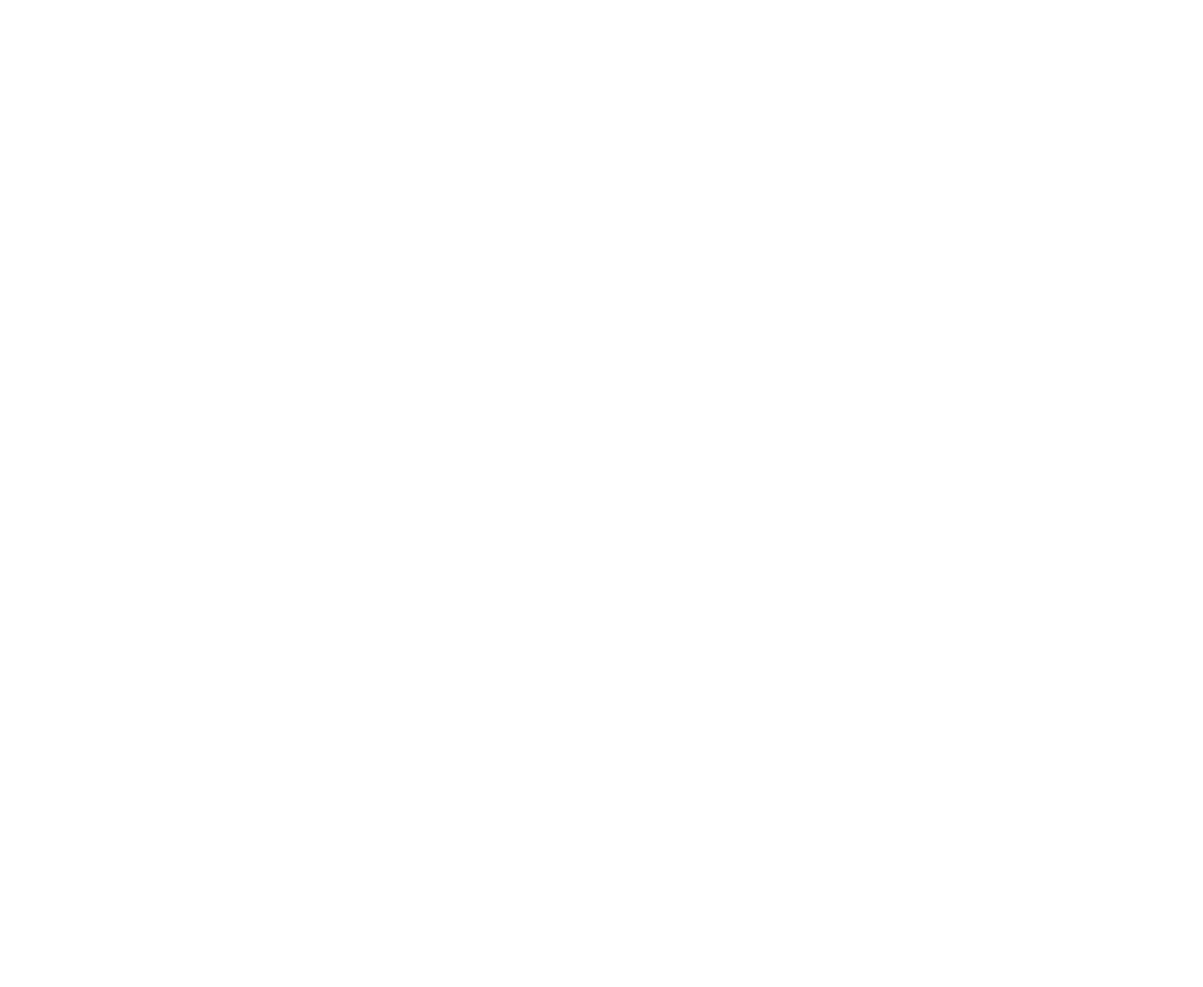
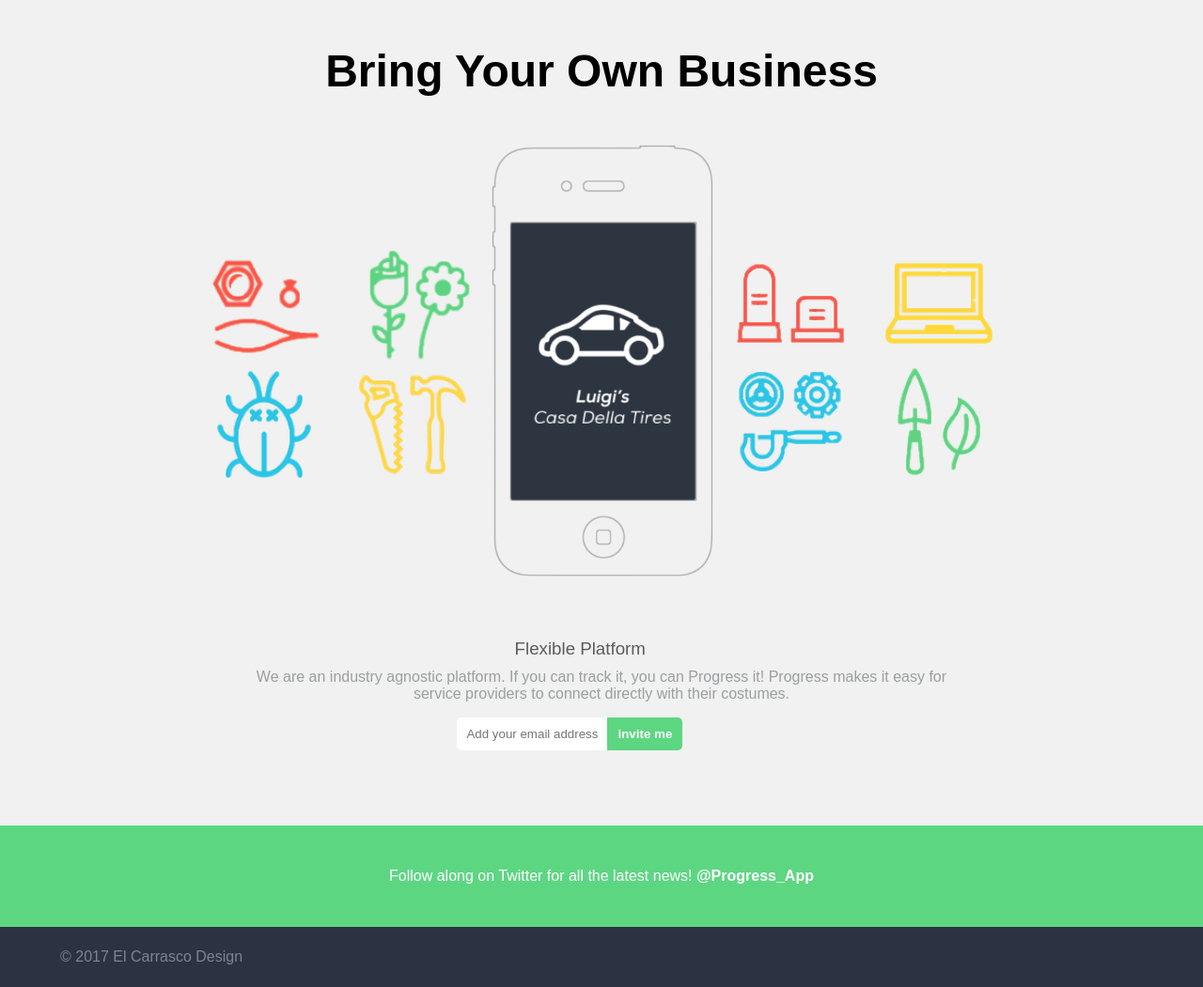
Before and after one commit to codexp-front-p4ga/progress, a plain HTML site: page index.html in a window 1280 px wide. Shown: the whole page at 94% size. Before the commit the page ends 800 px from the top, so only its background shows below. Drawn offline with Linux system fonts and the light colour scheme.

Commit message:
Merging section flexible, services and footer

```diff
--- a/components/flexible/flexible.css
+++ b/components/flexible/flexible.css
@@ -124,7 +124,7 @@
     }
 }
 
-@media screen and (min-width: 1024px) {
+@media screen and (min-width: 992px) {
     .flexible-platform__title{
         width: 16%;
         margin: 0 42%;
--- a/css/styles.css
+++ b/css/styles.css
@@ -0,0 +1,281 @@
+/*section services*/
+* {
+    box-sizing: border-box;
+    margin: 0;
+    font-family: sans-serif;
+}
+
+.services {
+    background-color: #f0f1f0;
+    padding-bottom: 3rem;
+}
+.services__title {
+    display: flex;
+    justify-content: center;
+}
+.services__title h1 {
+    align-self: center;
+    padding: 2rem 0;
+    max-width: 20rem;
+    font-size: 2rem;
+    text-align: center;
+}
+.services__content {
+    display: flex;
+    flex-direction: row;
+    justify-content: center;
+}
+.services__icon {
+    max-width: 4rem;
+    margin: 0 1rem;
+}
+.services__content__group__icons-1 {
+    display: flex;
+    flex-direction: column;
+    align-self: center;
+}
+.services__content__group__icons-2 {
+    display: flex;
+    flex-direction: column-reverse;
+}
+.services__content__phone {
+    align-self: center;
+}
+.services__content__phone img {
+    max-width: 8rem;
+}
+.services__content__group__icons-3 {
+    display: flex;
+    flex-direction: column-reverse;
+    align-self: center;
+}
+.services__content__group__icons-4 {
+    display: flex;
+    flex-direction: column;
+    align-self: center;
+}
+/*Flexible*/
+.flexible-platform {
+    font-family: Arial, Helvetica, sans-serif;
+    background-color: #f0f1f0;
+}
+.flexible-platform__title {
+    width: 50%;
+    margin: 0 auto;
+    padding: 10px;
+    font-weight: 400;
+    color: #5b5b5b;
+    display: flex;
+    flex-direction: row;
+}
+.flexible-platform__text {
+    width: 70%;
+    margin: 0 auto;
+    color: #9a9fa2;
+    text-align: center;
+    display: flex;
+    flex-direction: row;
+}
+.form {
+    width: 79%;
+    padding: 1rem;
+    margin: 0 auto;
+    display: flex;
+    flex-direction: row;
+}
+.form__input {
+    width: 150px;
+    padding: 5px;
+    border: none;
+    border-radius: 5px 0 0 5px;
+}
+.form__button {
+    width: 70px;
+    padding:5px;
+    background-color: #5dd682;
+    color: white;
+    font-weight: 600;
+    border: none;
+    border-radius: 0 5px 5px 0px;
+}
+.twitter {
+    font-weight: 500;
+    background-color:#5dd682;
+    color: white;
+}
+.twitter__text {
+    width: 72%;
+    margin: 0 14%;
+    padding: 15px;
+    text-align: center;
+}
+.twitter__link {
+    color:white;
+    text-decoration: none;
+    font-weight: bold;
+}
+/*Footer*/
+    .footer {
+        display: flex;
+        justify-content: center;
+        height: 4rem;
+        background-color: #2b3342;
+    }
+    .footer__text {
+        align-self: center;
+        color: #81838c;
+    }
+
+@media (min-width: 768px) {
+    /*section services*/
+    .services__title h1 {
+        max-width: 30rem;
+        font-size: 3rem;
+    }
+    .services__content {
+        justify-content: center;
+    }
+    .services__content__phone img {
+        max-width: 13rem;
+    }
+    .services__icon {
+        max-width: 6rem;
+    }
+    /*flexible*/
+    .flexible-platform__title {
+        width: 21%;
+        margin: 0 auto;
+        padding: 10px;
+        font-weight: 400;
+        color: #5b5b5b;
+    }
+    .flexible-platform__text {
+        width: 57%;
+        margin: 0 auto;
+        color: #9a9fa2;
+        text-align: center;
+        display: flex;
+        flex-direction: row;
+    }
+    .form {
+        width: 35%;
+        padding: 0.7rem;
+        margin: 2% auto;
+        display: flex;
+        flex-direction: row;
+    }
+    .form__input {
+        width: 160px;
+        padding: 10px;
+        border: none;
+        border-radius: 5px 0 0 5px;
+    }
+    .form__button {
+        width: 80px;
+        padding: 10px;
+        background-color: #5dd682;
+        color: white;
+        font-weight: 600;
+        border: none;
+        border-radius: 0 5px 5px 0px;
+    }
+    .twitter {
+        padding: 30px;
+        font-weight: 500;
+        background-color:#5dd682;
+        color: white;
+    }
+    /*Footer*/
+    .footer {
+        justify-content: flex-start;
+    }
+    .footer__text {
+        margin-left: 2rem;
+     }
+}
+
+@media (min-width: 992px) {
+    /*section services*/
+    .services__title h1 {
+        padding: 3rem 0;
+        max-width: 100%;
+    }
+    .services__icon {
+        max-width: 8rem;
+    }
+    .services__content__group{
+        align-self: center;
+    }
+    .services__content__group__icons-1 {
+        flex-direction: row;
+    }
+    .services__content__group__icons-2 {
+        flex-direction: row;
+    }
+    .services__content__phone img {
+        max-width: 15rem;
+    }
+    .services__content__group__icons-3 {
+        flex-direction: row;
+    }
+    .services__content__group__icons-4 {
+        flex-direction: row;
+    }
+    /*Flexible*/
+    .flexible-platform__title {
+        width: 16%;
+        margin: 0 42%;
+        padding: 10px;
+        font-weight: 400;
+        color: #5b5b5b;
+    }
+    .flexible-platform__text {
+        width: 59%;
+        margin: 0 20.5%;
+        color: #9a9fa2;
+        text-align: center;
+        display: flex;
+        flex-direction: row;
+        flex: content;
+    }
+     .form {
+        width: 26.5%;
+        padding: 1rem;
+        margin: 0 auto 5% auto;
+        display: flex;
+        flex-direction: row;
+    }
+    .footer__text {
+         margin-left: 4rem;
+    }
+}
+@media(min-width:2560px){
+    /*section Flexible*/
+    .flexible-platform__title {
+        width: 6.5%;
+        margin: 0 auto;
+        padding: 10px;
+        font-weight: 400;
+        color: #5b5b5b;
+    }
+    .flexible-platform__text {
+        width: 23.5%;
+        margin: 0 auto;
+        color: #9a9fa2;
+        text-align: center;
+        display: flex;
+        flex-direction: row;
+        flex: content;
+    }
+    .form {
+        width: 10.5%;
+        padding: 0.7rem;
+        margin: 1.5% auto;
+        display: flex;
+        flex-direction: row;
+    }
+    .footer__text {
+         margin-left: 6rem;
+     }
+
+}
--- a/index.html
+++ b/index.html
@@ -0,0 +1,61 @@
+<!DOCTYPE html>
+<html lang="pt-br">
+<head>
+    <meta charset="UTF-8">
+    <meta name="viewport" content="width=device-width, initial-scale=1.0">
+    <meta http-equiv="X-UA-Compatible" content="ie=edge">
+    <link rel="stylesheet" href="css/styles.css">
+    <title>Progress</title>
+</head>
+<body>
+    <section class="services">
+        <div class="services__title">
+            <h1>Bring Your Own Business</h1>
+        </div>
+        <div class="services__content">
+            <div class="services__content__group">
+                <div class="services__content__group__icons-1">
+                    <img class="services__icon" src="img/icon_pliers.png" alt="pliers">
+                    <img class="services__icon" src="img/icon_flower.png" alt="flower">
+                </div>
+                <div class="services__content__group__icons-2">
+                    <img class="services__icon" src="img/icon_bug.png" alt="bug">
+                    <img class="services__icon" src="img/icon_tools.png" alt="tools">
+                </div>
+            </div>
+                <div class="services__content__phone">
+                    <img src="img/phone.png" alt="mobile phone">
+                </div>
+            <div class="services__content__group">
+                <div class="services__content__group__icons-3">
+                    <img class="services__icon" src="img/icon_tombstone.png" alt="tombstone">
+                    <img class="services__icon" src="img/icon_notebook.png" alt="notebook">
+                </div>
+                <div class="services__content__group__icons-4">
+                    <img class="services__icon" src="img/icon_gear.png" alt="machine gear">
+                    <img class="services__icon" src="img/icon_leaf.png" alt="leaf">
+                </div>
+            </div>
+        </div>
+    </section>
+    <section class="flexible-platform">
+        <h3 class="flexible-platform__title">Flexible Platform</h3>
+        <p class="flexible-platform__text">
+            We are an industry agnostic platform. If you can track it, you can Progress it!
+            Progress makes it easy for service providers to connect directly with their costumes.
+        </p>
+        <form action="" class="form">
+            <input type="email" name="email" id="email" class="form__input" placeholder="Add your email address">
+            <button type="submit" class="form__button">invite me</button>
+        </form>
+        <div class="twitter">
+            <p class="twitter__text">
+                Follow along on Twitter for all the latest news! <a class="twitter__link" href="#">@Progress_App</a>
+            </p>
+        </div>
+    </section>
+    <footer class="footer">
+        <p class="footer__text">© 2017 El Carrasco Design</p>
+    </footer>
+</body>
+</html>
```
Also changed, not shown: img/icon_bug.png (renamed from components/section-bring/img/icon_bug.png), img/icon_flower.png (renamed from components/section-bring/img/icon_flower.png), img/icon_gear.png (renamed from components/section-bring/img/icon_gear.png), img/icon_leaf.png (renamed from components/section-bring/img/icon_leaf.png), img/icon_notebook.png (renamed from components/section-bring/img/icon_notebook.png), img/icon_pliers.png (renamed from components/section-bring/img/icon_pliers.png), img/icon_tombstone.png (renamed from components/section-bring/img/icon_tombstone.png), img/icon_tools.png (renamed from components/section-bring/img/icon_tools.png), img/phone.png (renamed from components/section-bring/img/phone.png).
